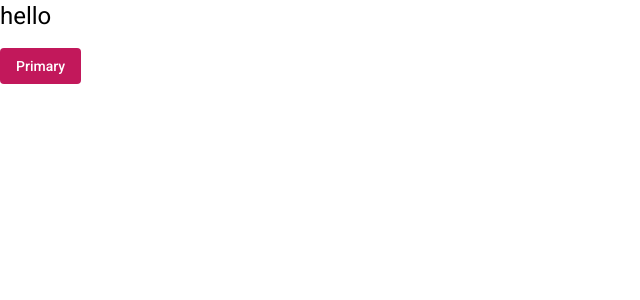
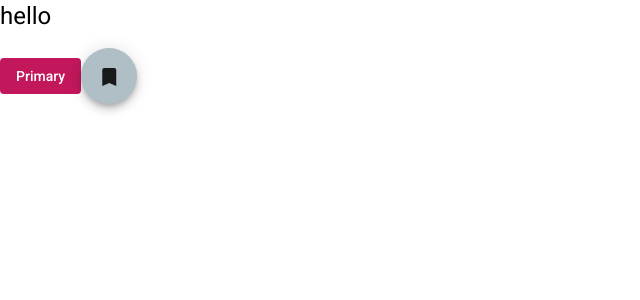
Before and after one commit to KBora/angular-material-tutorial, an Angular app: page / in a window 1280 px wide. Shown: the top 300 px of the page, without its empty margins (0-640 px from the left). Built offline with nearby package versions, Linux system fonts and the light colour scheme.

Commit message:
Display fab and import icon module

```diff
--- a/src/app/app.component.html
+++ b/src/app/app.component.html
@@ -1,2 +1,5 @@
 <h1>hello</h1>
 <button mat-flat-button color="primary">Primary</button>
+<button mat-fab color="accent" aria-label="Example icon button with a bookmark icon">
+  <mat-icon>bookmark</mat-icon>
+</button>
--- a/src/app/app.module.ts
+++ b/src/app/app.module.ts
@@ -4,7 +4,7 @@ import { BrowserModule } from '@angular/platform-browser';
 import { AppComponent } from './app.component';
 import { BrowserAnimationsModule } from '@angular/platform-browser/animations';
 import { MatButtonModule } from '@angular/material/button';
-
+import { MatIconModule } from '@angular/material/icon';
 @NgModule({
   declarations: [
     AppComponent
@@ -12,7 +12,8 @@ import { MatButtonModule } from '@angular/material/button';
   imports: [
     BrowserModule,
     BrowserAnimationsModule,
-    MatButtonModule
+    MatButtonModule,
+    MatIconModule
   ],
   providers: [],
   bootstrap: [AppComponent]
```
